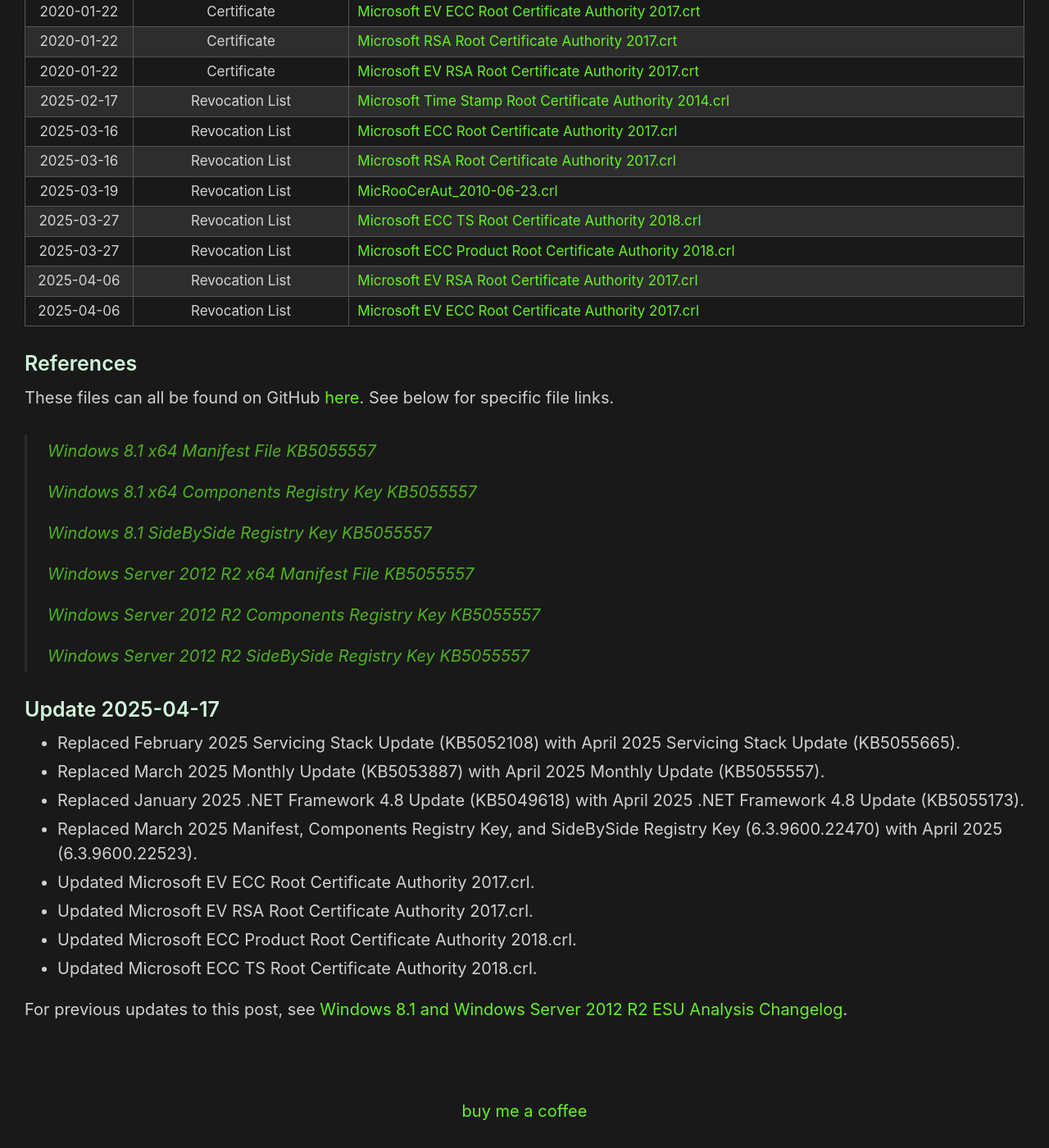
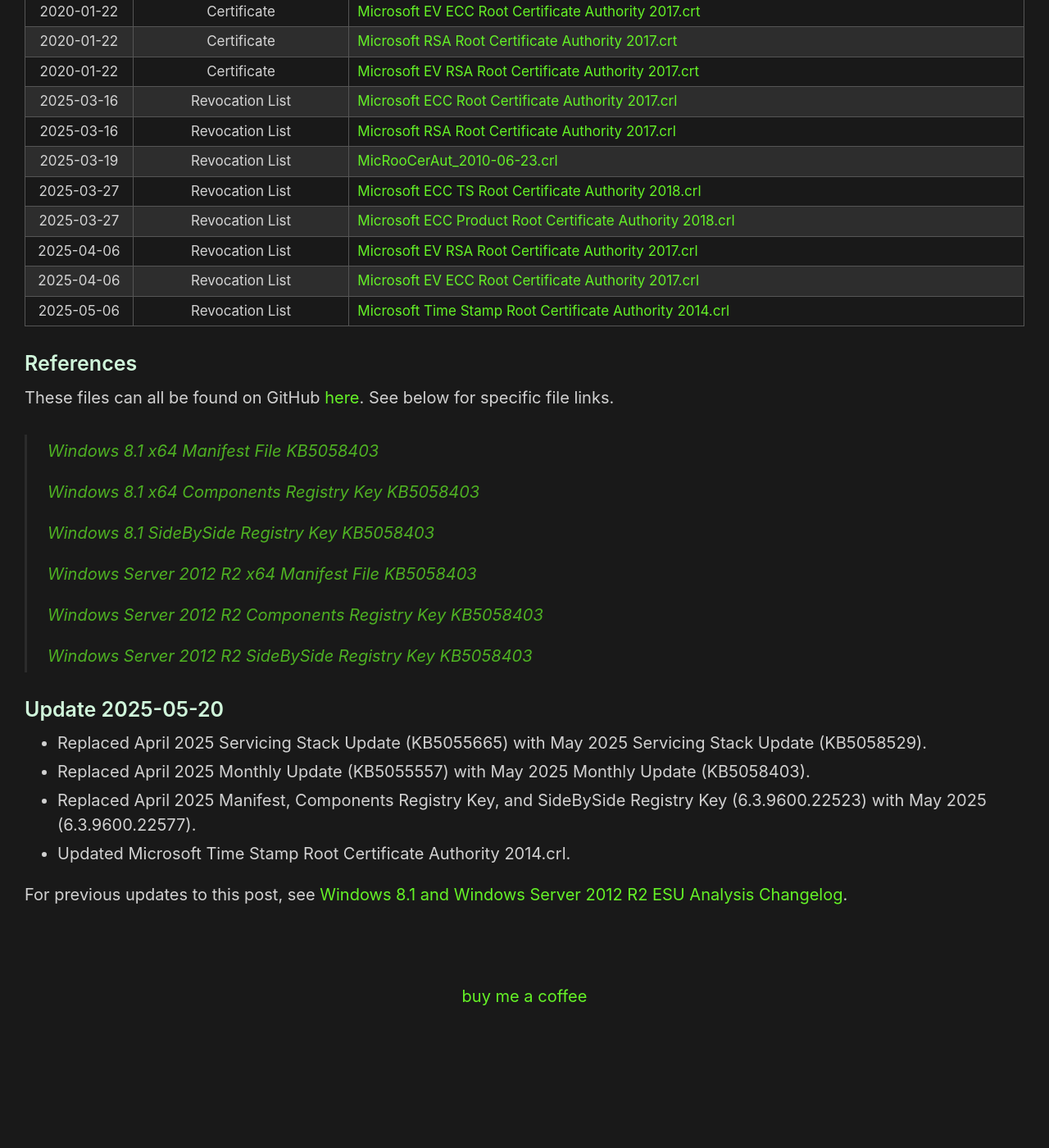
Before and after one commit to HackAndPwn/HackAndPwn.github.io, a Jekyll site: the page built from _posts/2024-01-21-windows-8.1-and-2012-r2-esu-analysis.md, in a window 1280 px wide and 1400 px high, scrolled down 3279 px. Shown: the whole window at 82% size. Built offline with Jekyll 4.4.1, drawn with Linux system fonts in a browser that asks for light colours; after the commit the page ends 4539 px from its top, so only the background shows below that; some of the changed text lies outside the part shown.

Commit message:
updates for server may 2025

```diff
--- a/_posts/2024-01-21-windows-8.1-and-2012-r2-esu-analysis.md
+++ b/_posts/2024-01-21-windows-8.1-and-2012-r2-esu-analysis.md
@@ -2,7 +2,7 @@
 layout: post
 title: Windows 8.1 and Windows Server 2012 R2 ESU Analysis
 original_date: 2024-01-21
-date: 2025-04-17
+date: 2025-05-20
 ---
 
 The original Windows 7 ESU Analysis can be found [here](https://hackandpwn.com/windows-7-esu-analysis).  With the ending of support for Windows 8.1 and Server 2012 R2 in 2023, additional research was conducted to see if similar techniques would work for these operating systems as well.  It was determined that both Windows 8.1 and Windows Server 2012 R2 can be fully patched past the supported period.
@@ -17,29 +17,29 @@
 
 > <center><img src="/assets/2024-01-21-windows-8.1-and-2012-r2-esu-analysis/01.png"></center>
 
-### Install The Latest Servicing Stack Update (SSU) - KB5055665 (April 2025)
-Install [Windows8.1-KB5055665-x64.msu](https://github.com/HackAndPwn/Windows-8.1-And-Server-2012-R2-ESU-Analysis/raw/main/Patches/01_Windows8.1-KB5055665-x64.msu) and reboot the computer.
+### Install The Latest Servicing Stack Update (SSU) - KB5058529 (May 2025)
+Install [Windows8.1-KB5058529-x64.msu](https://github.com/HackAndPwn/Windows-8.1-And-Server-2012-R2-ESU-Analysis/raw/main/Patches/01_Windows8.1-KB5058529-x64.msu) and reboot the computer.
 
-### Install The Latest Monthly Cumulative Update Via Failed Reboot Technique - KB5055557 (April 2025)
-1. Install KB5055557 ( [Part 1](https://github.com/HackAndPwn/Windows-8.1-And-Server-2012-R2-ESU-Analysis/raw/main/Patches/02_Windows8.1-KB5055557-x64.zip.001) / [Part 2](https://github.com/HackAndPwn/Windows-8.1-And-Server-2012-R2-ESU-Analysis/raw/main/Patches/02_Windows8.1-KB5055557-x64.zip.002) / [Part 3](https://github.com/HackAndPwn/Windows-8.1-And-Server-2012-R2-ESU-Analysis/raw/main/Patches/02_Windows8.1-KB5055557-x64.zip.003) / [Part 4](https://github.com/HackAndPwn/Windows-8.1-And-Server-2012-R2-ESU-Analysis/raw/main/Patches/02_Windows8.1-KB5055557-x64.zip.004) / [Part 5](https://github.com/HackAndPwn/Windows-8.1-And-Server-2012-R2-ESU-Analysis/raw/main/Patches/02_Windows8.1-KB5055557-x64.zip.005) / [Part 6](https://github.com/HackAndPwn/Windows-8.1-And-Server-2012-R2-ESU-Analysis/raw/main/Patches/02_Windows8.1-KB5055557-x64.zip.006) ) and reboot the computer.  This will result in a failed update and rollback.
+### Install The Latest Monthly Cumulative Update Via Failed Reboot Technique - KB5058403 (May 2025)
+1. Install KB5058403 ( [Part 1](https://github.com/HackAndPwn/Windows-8.1-And-Server-2012-R2-ESU-Analysis/raw/main/Patches/02_Windows8.1-KB5058403-x64.zip.001) / [Part 2](https://github.com/HackAndPwn/Windows-8.1-And-Server-2012-R2-ESU-Analysis/raw/main/Patches/02_Windows8.1-KB5058403-x64.zip.002) / [Part 3](https://github.com/HackAndPwn/Windows-8.1-And-Server-2012-R2-ESU-Analysis/raw/main/Patches/02_Windows8.1-KB5058403-x64.zip.003) / [Part 4](https://github.com/HackAndPwn/Windows-8.1-And-Server-2012-R2-ESU-Analysis/raw/main/Patches/02_Windows8.1-KB5058403-x64.zip.004) / [Part 5](https://github.com/HackAndPwn/Windows-8.1-And-Server-2012-R2-ESU-Analysis/raw/main/Patches/02_Windows8.1-KB5058403-x64.zip.005) / [Part 6](https://github.com/HackAndPwn/Windows-8.1-And-Server-2012-R2-ESU-Analysis/raw/main/Patches/02_Windows8.1-KB5058403-x64.zip.006) ) and reboot the computer.  This will result in a failed update and rollback.
 2. Apply the  new Windows 8.1 or Server 2012 R2 SideBySide registry key linked below.
-3. Install KB5055557 again and reboot the computer.  This will result in a successful update.
+3. Install KB5058403 again and reboot the computer.  This will result in a successful update.
 
-### Install The Latest Monthly Cumulative Update Via Manifest/Component Technique - KB5055557 (April 2025)
+### Install The Latest Monthly Cumulative Update Via Manifest/Component Technique - KB5058403 (May 2025)
 If using the Manifest/Components registry key technique:
 1. Copy the manifest file linked below into the C:\Windows\WinSxS\Manifests folder.  This can be done by executing the following commands:
 > takeown /f C:\Windows\WinSxS\Manifests /a
 >
 > icacls C:\Windows\WinSxS\Manifests /grant Everyone:(F)
 >
-> copy amd64_microsoft-windows-s..edsecurityupdatesai_31bf3856ad364e35_6.3.9600.22523_none_59d36bd1f6254e48.manifest C:\Windows\WinSxS\Manifests
+> copy amd64_microsoft-windows-s..edsecurityupdatesai_31bf3856ad364e35_6.3.9600.22577_none_59a15d5df64a3f59.manifest C:\Windows\WinSxS\Manifests
 >
 > icacls C:\Windows\WinSxS\Manifests /remove Everyone
 >
 > icacls C:\Windows\WinSxS\Manifests /setowner "NT SERVICE\TrustedInstaller"
 2. Apply the new Windows 8.1 or Server 2012 R2 Components registry key linked below.
 3. Apply the new Windows 8.1 or Server 2012 R2 SideBySide registry key linked below.
-4. Install KB5055557 ( [Part 1](https://github.com/HackAndPwn/Windows-8.1-And-Server-2012-R2-ESU-Analysis/raw/main/Patches/02_Windows8.1-KB5055557-x64.zip.001) / [Part 2](https://github.com/HackAndPwn/Windows-8.1-And-Server-2012-R2-ESU-Analysis/raw/main/Patches/02_Windows8.1-KB5055557-x64.zip.002) / [Part 3](https://github.com/HackAndPwn/Windows-8.1-And-Server-2012-R2-ESU-Analysis/raw/main/Patches/02_Windows8.1-KB5055557-x64.zip.003) / [Part 4](https://github.com/HackAndPwn/Windows-8.1-And-Server-2012-R2-ESU-Analysis/raw/main/Patches/02_Windows8.1-KB5055557-x64.zip.004) / [Part 5](https://github.com/HackAndPwn/Windows-8.1-And-Server-2012-R2-ESU-Analysis/raw/main/Patches/02_Windows8.1-KB5055557-x64.zip.005) / [Part 6](https://github.com/HackAndPwn/Windows-8.1-And-Server-2012-R2-ESU-Analysis/raw/main/Patches/02_Windows8.1-KB5055557-x64.zip.006) ).
+4. Install KB5058403 ( [Part 1](https://github.com/HackAndPwn/Windows-8.1-And-Server-2012-R2-ESU-Analysis/raw/main/Patches/02_Windows8.1-KB5058403-x64.zip.001) / [Part 2](https://github.com/HackAndPwn/Windows-8.1-And-Server-2012-R2-ESU-Analysis/raw/main/Patches/02_Windows8.1-KB5058403-x64.zip.002) / [Part 3](https://github.com/HackAndPwn/Windows-8.1-And-Server-2012-R2-ESU-Analysis/raw/main/Patches/02_Windows8.1-KB5058403-x64.zip.003) / [Part 4](https://github.com/HackAndPwn/Windows-8.1-And-Server-2012-R2-ESU-Analysis/raw/main/Patches/02_Windows8.1-KB5058403-x64.zip.004) / [Part 5](https://github.com/HackAndPwn/Windows-8.1-And-Server-2012-R2-ESU-Analysis/raw/main/Patches/02_Windows8.1-KB5058403-x64.zip.005) / [Part 6](https://github.com/HackAndPwn/Windows-8.1-And-Server-2012-R2-ESU-Analysis/raw/main/Patches/02_Windows8.1-KB5058403-x64.zip.006) ).
 
 ### Install The Latest .NET 3.5 Update - KB5044012 (October 2024)
 Install [Windows8.1-KB5044012-x64.msu](https://github.com/HackAndPwn/Windows-8.1-And-Server-2012-R2-ESU-Analysis/raw/main/Patches/03_Windows8.1-KB5044012-x64.msu).
@@ -60,7 +60,6 @@
 <tr><td>2020-01-22</td><td>Certificate</td><td style="text-align:left"><a href="https://github.com/HackAndPwn/Windows-7-Patching/raw/master/08_Certs/Microsoft%20EV%20ECC%20Root%20Certificate%20Authority%202017.crt">Microsoft EV ECC Root Certificate Authority 2017.crt</a></td></tr>
 <tr><td>2020-01-22</td><td>Certificate</td><td style="text-align:left"><a href="https://github.com/HackAndPwn/Windows-7-Patching/raw/master/08_Certs/Microsoft%20RSA%20Root%20Certificate%20Authority%202017.crt">Microsoft RSA Root Certificate Authority 2017.crt</a></td></tr>
 <tr><td>2020-01-22</td><td>Certificate</td><td style="text-align:left"><a href="https://github.com/HackAndPwn/Windows-7-Patching/raw/master/08_Certs/Microsoft%20EV%20RSA%20Root%20Certificate%20Authority%202017.crt">Microsoft EV RSA Root Certificate Authority 2017.crt</a></td></tr>
-<tr><td>2025-02-17</td><td>Revocation List</td><td style="text-align:left"><a href="https://github.com/HackAndPwn/Windows-7-Patching/raw/master/08_Certs/Microsoft%20Time%20Stamp%20Root%20Certificate%20Authority%202014.crl">Microsoft Time Stamp Root Certificate Authority 2014.crl</a></td></tr>
 <tr><td>2025-03-16</td><td>Revocation List</td><td style="text-align:left"><a href="https://github.com/HackAndPwn/Windows-7-Patching/raw/master/08_Certs/Microsoft%20ECC%20Root%20Certificate%20Authority%202017.crl">Microsoft ECC Root Certificate Authority 2017.crl</a></td></tr>
 <tr><td>2025-03-16</td><td>Revocation List</td><td style="text-align:left"><a href="https://github.com/HackAndPwn/Windows-7-Patching/raw/master/08_Certs/Microsoft%20RSA%20Root%20Certificate%20Authority%202017.crl">Microsoft RSA Root Certificate Authority 2017.crl</a></td></tr>
 <tr><td>2025-03-19</td><td>Revocation List</td><td style="text-align:left"><a href="https://github.com/HackAndPwn/Windows-7-Patching/raw/master/08_Certs/MicRooCerAut_2010-06-23.crl">MicRooCerAut_2010-06-23.crl</a></td></tr>
@@ -68,32 +67,29 @@
 <tr><td>2025-03-27</td><td>Revocation List</td><td style="text-align:left"><a href="https://github.com/HackAndPwn/Windows-7-Patching/raw/master/08_Certs/Microsoft%20ECC%20Product%20Root%20Certificate%20Authority%202018.crl">Microsoft ECC Product Root Certificate Authority 2018.crl</a></td></tr>
 <tr><td>2025-04-06</td><td>Revocation List</td><td style="text-align:left"><a href="https://github.com/HackAndPwn/Windows-7-Patching/raw/master/08_Certs/Microsoft%20EV%20RSA%20Root%20Certificate%20Authority%202017.crl">Microsoft EV RSA Root Certificate Authority 2017.crl</a></td></tr>
 <tr><td>2025-04-06</td><td>Revocation List</td><td style="text-align:left"><a href="https://github.com/HackAndPwn/Windows-7-Patching/raw/master/08_Certs/Microsoft%20EV%20ECC%20Root%20Certificate%20Authority%202017.crl">Microsoft EV ECC Root Certificate Authority 2017.crl</a></td></tr>
+<tr><td>2025-05-06</td><td>Revocation List</td><td style="text-align:left"><a href="https://github.com/HackAndPwn/Windows-7-Patching/raw/master/08_Certs/Microsoft%20Time%20Stamp%20Root%20Certificate%20Authority%202014.crl">Microsoft Time Stamp Root Certificate Authority 2014.crl</a></td></tr>
 </tbody></table>
 
 ### References
 
 These files can all be found on GitHub [here](https://github.com/HackAndPwn/Windows-8.1-And-Server-2012-R2-ESU-Analysis).  See below for specific file links.
 
-> [Windows 8.1 x64 Manifest File KB5055557](https://github.com/HackAndPwn/Windows-8.1-And-Server-2012-R2-ESU-Analysis/blob/main/2025_04/amd64_microsoft-windows-s..edsecurityupdatesai_31bf3856ad364e35_6.3.9600.22523_none_59d36bd1f6254e48.manifest)
+> [Windows 8.1 x64 Manifest File KB5058403](https://github.com/HackAndPwn/Windows-8.1-And-Server-2012-R2-ESU-Analysis/blob/main/2025_05/amd64_microsoft-windows-s..edsecurityupdatesai_31bf3856ad364e35_6.3.9600.22577_none_59a15d5df64a3f59.manifest)
 >
-> [Windows 8.1 x64 Components Registry Key KB5055557](https://github.com/HackAndPwn/Windows-8.1-And-Server-2012-R2-ESU-Analysis/blob/main/2025_04/8.1_x64_ComponentsRegistryKey.reg)
+> [Windows 8.1 x64 Components Registry Key KB5058403](https://github.com/HackAndPwn/Windows-8.1-And-Server-2012-R2-ESU-Analysis/blob/main/2025_05/8.1_x64_ComponentsRegistryKey.reg)
 >
-> [Windows 8.1 SideBySide Registry Key KB5055557](https://github.com/HackAndPwn/Windows-8.1-And-Server-2012-R2-ESU-Analysis/blob/main/2025_04/8.1_x64_SideBySideRegistryKey_x64.reg)
+> [Windows 8.1 SideBySide Registry Key KB5058403](https://github.com/HackAndPwn/Windows-8.1-And-Server-2012-R2-ESU-Analysis/blob/main/2025_05/8.1_x64_SideBySideRegistryKey_x64.reg)
 >
-> [Windows Server 2012 R2 x64 Manifest File KB5055557](https://github.com/HackAndPwn/Windows-8.1-And-Server-2012-R2-ESU-Analysis/blob/main/2025_04/amd64_microsoft-windows-s..edsecurityupdatesai_31bf3856ad364e35_6.3.9600.22523_none_59d36bd1f6254e48.manifest)
+> [Windows Server 2012 R2 x64 Manifest File KB5058403](https://github.com/HackAndPwn/Windows-8.1-And-Server-2012-R2-ESU-Analysis/blob/main/2025_05/amd64_microsoft-windows-s..edsecurityupdatesai_31bf3856ad364e35_6.3.9600.22577_none_59a15d5df64a3f59.manifest)
 >
-> [Windows Server 2012 R2 Components Registry Key KB5055557](https://github.com/HackAndPwn/Windows-8.1-And-Server-2012-R2-ESU-Analysis/blob/main/2025_04/Server_2012_R2_x64_ComponentsRegistryKey.reg)
+> [Windows Server 2012 R2 Components Registry Key KB5058403](https://github.com/HackAndPwn/Windows-8.1-And-Server-2012-R2-ESU-Analysis/blob/main/2025_05/Server_2012_R2_x64_ComponentsRegistryKey.reg)
 >
-> [Windows Server 2012 R2 SideBySide Registry Key KB5055557](https://github.com/HackAndPwn/Windows-8.1-And-Server-2012-R2-ESU-Analysis/blob/main/2025_04/Server_2012_R2_x64_SideBySideRegistryKey_x64.reg)
+> [Windows Server 2012 R2 SideBySide Registry Key KB5058403](https://github.com/HackAndPwn/Windows-8.1-And-Server-2012-R2-ESU-Analysis/blob/main/2025_05/Server_2012_R2_x64_SideBySideRegistryKey_x64.reg)
 
-### Update 2025-04-17
-* Replaced February 2025 Servicing Stack Update (KB5052108) with April 2025 Servicing Stack Update (KB5055665).
-* Replaced March 2025 Monthly Update (KB5053887) with April 2025 Monthly Update (KB5055557).
-* Replaced January 2025 .NET Framework 4.8 Update (KB5049618) with April 2025 .NET Framework 4.8 Update (KB5055173).
-* Replaced March 2025 Manifest, Components Registry Key, and SideBySide Registry Key (6.3.9600.22470) with April 2025 (6.3.9600.22523).
-* Updated Microsoft EV ECC Root Certificate Authority 2017.crl.
-* Updated Microsoft EV RSA Root Certificate Authority 2017.crl.
-* Updated Microsoft ECC Product Root Certificate Authority 2018.crl.
-* Updated Microsoft ECC TS Root Certificate Authority 2018.crl.
+### Update 2025-05-20
+* Replaced April 2025 Servicing Stack Update (KB5055665) with May 2025 Servicing Stack Update (KB5058529).
+* Replaced April 2025 Monthly Update (KB5055557) with May 2025 Monthly Update (KB5058403).
+* Replaced April 2025 Manifest, Components Registry Key, and SideBySide Registry Key (6.3.9600.22523) with May 2025 (6.3.9600.22577).
+* Updated Microsoft Time Stamp Root Certificate Authority 2014.crl.
 
 For previous updates to this post, see [Windows 8.1 and Windows Server 2012 R2 ESU Analysis Changelog](https://hackandpwn.com/windows-8.1-and-2012-r2-esu-analysis-changelog/).
```
Also changed, not shown: _posts/2024-01-21-windows-8.1-and-2012-r2-esu-analysis-changelog.md (+10 -0 lines).
